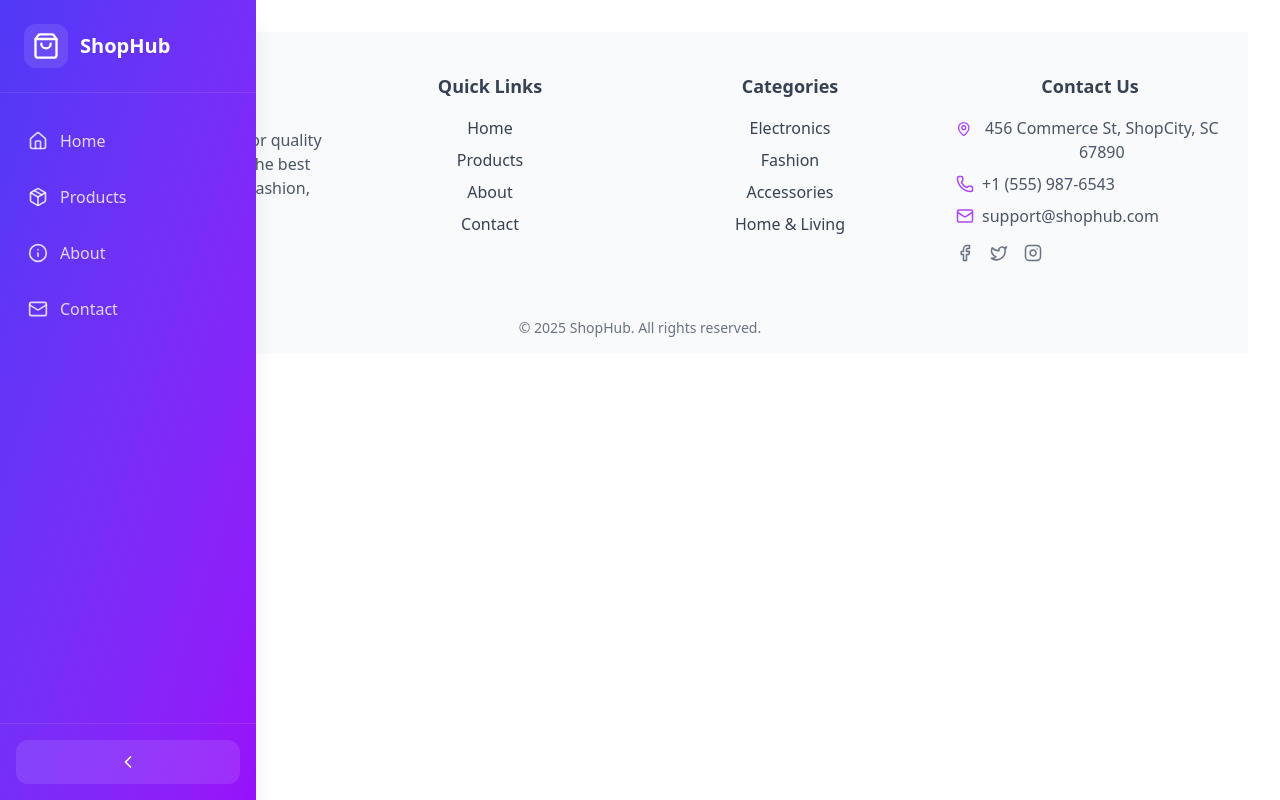
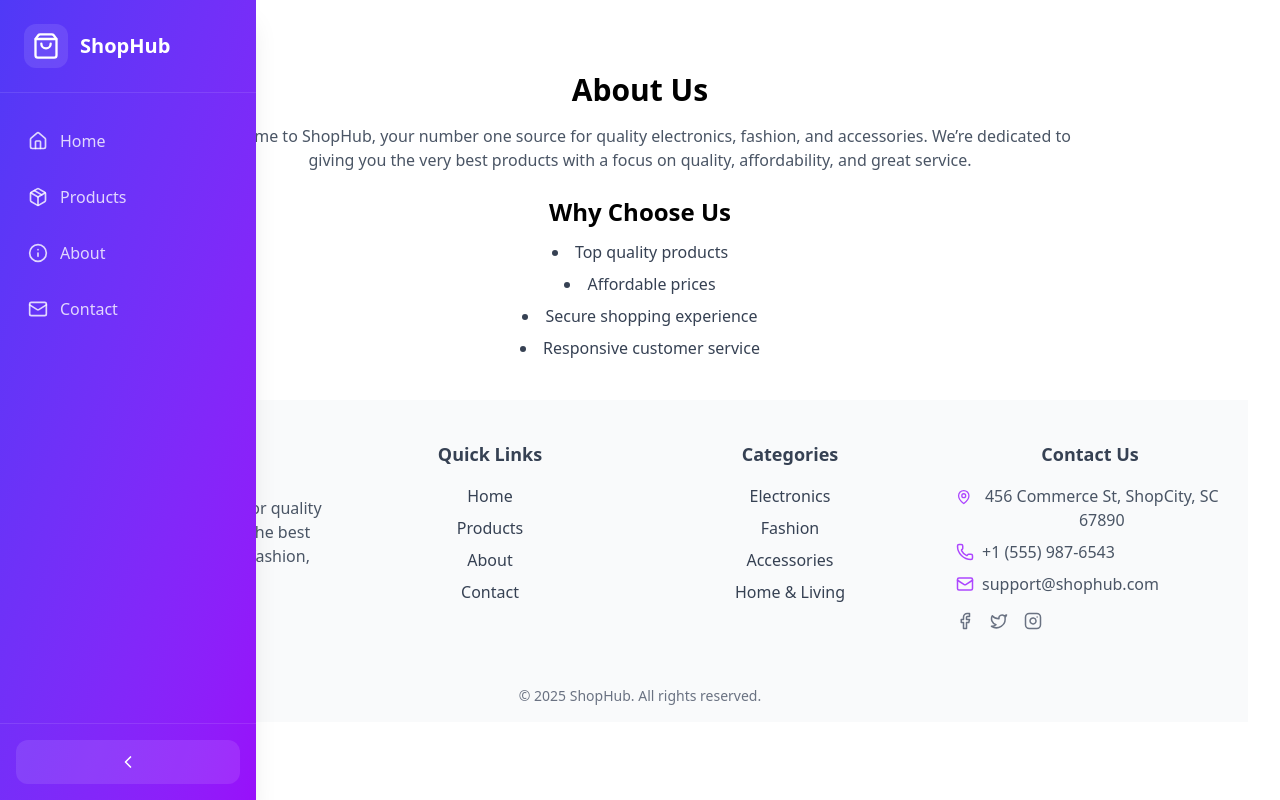
Before and after one commit to ingabiremariesandrine187/Static-E-commerce-Homepage, a React (Vite) app: page /About in a window 1280 px wide. Built offline with nearby package versions, Linux system fonts and the light colour scheme.

Commit message:
adding about page with it's contents

```diff
--- a/src/App.jsx
+++ b/src/App.jsx
@@ -1,16 +1,22 @@
 import { BrowserRouter as Router,Routes,Route, BrowserRouter } from 'react-router-dom'
 import Navbar from './components/Navbar'
 import Footer from './components/Footer'
+import Home from './components/Home'
 import './App.css'
+import Product from './components/Product'
+import About from './components/About'
+import Contact from './components/Contact'
+
 function App() {
 
   return (
     <Router>
       <Navbar/>
       <Routes>
-<Route>
-
-</Route>
+<Route path="/" element={<Home />} />
+<Route path="/Product" element={<Product />} />
+<Route path="/About" element={<About />} />
+ <Route path="/Contact" element={<Contact />} />
 
       </Routes>
      <Footer/>
--- a/src/components/About.jsx
+++ b/src/components/About.jsx
@@ -2,8 +2,19 @@ import React from 'react'
 
  function About() {
   return (
-    <div>
-
+     <div className="max-w-4xl mx-auto px-4 py-10">
+      <h1 className="text-3xl font-bold mb-4 text-center">About Us</h1>
+      <p className="text-gray-600 mb-6 text-center">
+        Welcome to ShopHub, your number one source for quality electronics, fashion, and accessories.
+        We’re dedicated to giving you the very best products with a focus on quality, affordability, and great service.
+      </p>
+      <h2 className="text-2xl font-semibold mb-3">Why Choose Us</h2>
+      <ul className="list-disc list-inside space-y-2 text-gray-700">
+        <li>Top quality products</li>
+        <li>Affordable prices</li>
+        <li>Secure shopping experience</li>
+        <li>Responsive customer service</li>
+      </ul>
     </div>
   )
 }
```
